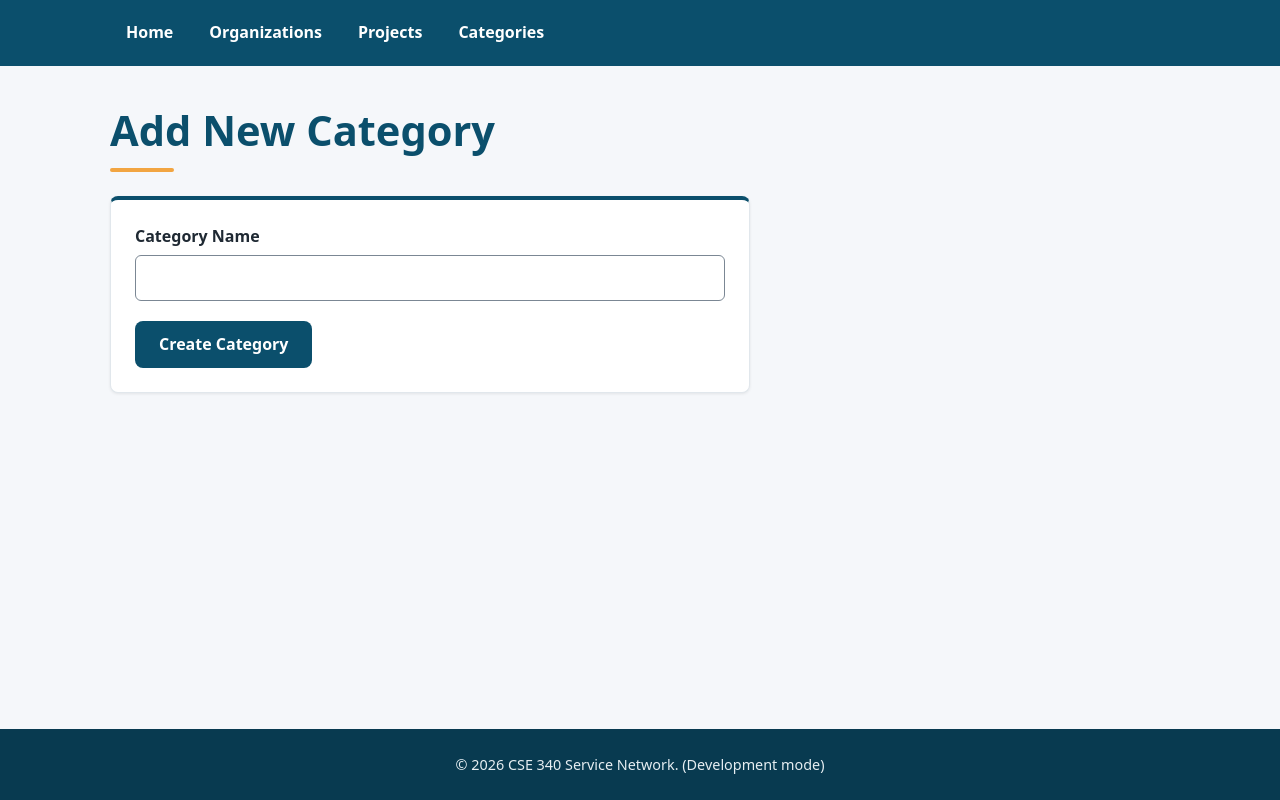
After one commit to MAPORTER16/cse340-course-repo, a Node server app: page /new-category in a window 1280 px wide. The commit adds this page. Run offline with Node 20, Linux system fonts and the light colour scheme.

Commit message:
Add create and edit category forms with validation
Add createCategory and updateCategory model functions using
parameterized queries. updateCategory throws a 404 error when no
category has the given ID.

Add new and edit category controllers with GET/POST /new-category and
/edit-category/:id routes. Server-side validation trims the name and
requires 3-100 characters; the forms check required and a 100
character max on the client. A duplicate name shows a flash message
instead of an error page, since category names are unique.

Link to the new category form from the categories page and to the
edit form from each category's details page.

Style all forms as cards with stacked labels, full-width fields and a
primary button, with field borders that meet WCAG contrast.

```diff
--- a/public/css/main.css
+++ b/public/css/main.css
@@ -195,6 +195,78 @@ main ul.tags li {
 }
 
 /* ==========================================================
+   Forms (create and edit pages)
+   ========================================================== */
+form {
+    max-width: 40rem;
+    padding: 1.5rem;
+    border: 1px solid var(--color-border);
+    border-top: 4px solid var(--color-primary);
+    border-radius: var(--radius);
+    background-color: var(--color-surface);
+    box-shadow: 0 1px 3px rgba(0, 0, 0, 0.08);
+}
+
+.form-group {
+    margin-bottom: 1.25rem;
+}
+
+/* Text fields: label above a full-width control */
+.form-group > label {
+    display: block;
+    margin-bottom: 0.35rem;
+    font-weight: 600;
+}
+
+.form-group input:not([type="checkbox"]),
+.form-group textarea,
+.form-group select {
+    display: block;
+    width: 100%;
+    padding: 0.6rem 0.75rem;
+    border: 1px solid #7b8794;      /* 3.7:1 against white, meets WCAG non-text contrast */
+    border-radius: 6px;
+    font: inherit;
+    color: var(--color-text);
+    background-color: var(--color-surface);
+}
+
+.form-group textarea {
+    min-height: 8rem;
+    resize: vertical;
+}
+
+/* Checkbox rows (assign categories form): box and label side by side */
+.form-group input[type="checkbox"] {
+    width: 1.1rem;
+    height: 1.1rem;
+    margin: 0 0.5rem 0 0;
+    vertical-align: middle;
+    accent-color: var(--color-primary);
+}
+
+.form-group div + div {
+    margin-top: 0.5rem;
+}
+
+button[type="submit"] {
+    padding: 0.65rem 1.5rem;
+    border: none;
+    border-radius: var(--radius);
+    font: inherit;
+    font-weight: 600;
+    color: #ffffff;
+    background-color: var(--color-primary);
+    cursor: pointer;
+    transition: background-color 0.2s ease;
+}
+
+button[type="submit"]:hover,
+button[type="submit"]:focus-visible {
+    background-color: var(--color-primary-dark);
+}
+
+/* ==========================================================
    Flash messages
    ========================================================== */
 .alert {
--- a/src/controllers/categories.js
+++ b/src/controllers/categories.js
@@ -3,9 +3,30 @@ import {
     getAllCategories,
     getCategoryDetails,
     getCategoriesByProjectId,
-    updateCategoryAssignments
+    updateCategoryAssignments,
+    createCategory,
+    updateCategory
 } from '../models/categories.js';
 import { getProjectsByCategoryId, getProjectDetails } from '../models/projects.js';
+import { body, validationResult } from 'express-validator';
+
+// PostgreSQL error code for a UNIQUE constraint violation
+// (category names must be unique in the database)
+const UNIQUE_VIOLATION = '23505';
+
+// Define validation and sanitization rules for the create and edit category forms.
+// The max length matches the database column (name VARCHAR(100)).
+// The min length is only checked here, not on the form, so it can be tested.
+const categoryValidation = [
+    body('name')
+        .trim()
+        .notEmpty()
+        .withMessage('Category name is required')
+        // Stop here if the name is empty, so only the "required" message shows
+        .bail()
+        .isLength({ min: 3, max: 100 })
+        .withMessage('Category name must be between 3 and 100 characters')
+];
 
 // Define any controller functions
 const showCategoriesPage = async (req, res) => {
@@ -91,10 +112,105 @@ const processAssignCategoriesForm = async (req, res, next) => {
     res.redirect(`/project/${projectId}`);
 };
 
+const showNewCategoryForm = async (req, res) => {
+    const title = 'Add New Category';
+
+    res.render('new-category', { title });
+};
+
+const processNewCategoryForm = async (req, res) => {
+    // Check for validation errors
+    const results = validationResult(req);
+    if (!results.isEmpty()) {
+        // Validation failed - loop through errors
+        results.array().forEach((error) => {
+            req.flash('error', error.msg);
+        });
+
+        // Redirect back to the new category form
+        return res.redirect('/new-category');
+    }
+
+    const { name } = req.body;
+
+    try {
+        const categoryId = await createCategory(name);
+
+        req.flash('success', 'Category added successfully!');
+        res.redirect(`/category/${categoryId}`);
+    } catch (error) {
+        if (error.code === UNIQUE_VIOLATION) {
+            req.flash('error', `A category named "${name}" already exists.`);
+        } else {
+            console.error('Error creating new category:', error);
+            req.flash('error', 'There was an error creating the category.');
+        }
+        res.redirect('/new-category');
+    }
+};
+
+const showEditCategoryForm = async (req, res, next) => {
+    const categoryId = req.params.id;
+    const category = await getCategoryDetails(categoryId);
+
+    // Send a 404 if no category has this ID (same as the details page)
+    if (!category) {
+        const err = new Error('Category Not Found');
+        err.status = 404;
+        return next(err);
+    }
+
+    const title = 'Edit Category';
+    res.render('edit-category', { title, category });
+};
+
+const processEditCategoryForm = async (req, res, next) => {
+    const categoryId = req.params.id;
+
+    // Check for validation errors
+    const results = validationResult(req);
+    if (!results.isEmpty()) {
+        // Validation failed - loop through errors
+        results.array().forEach((error) => {
+            req.flash('error', error.msg);
+        });
+
+        // Redirect back to the edit category form
+        return res.redirect(`/edit-category/${categoryId}`);
+    }
+
+    const { name } = req.body;
+
+    try {
+        await updateCategory(categoryId, name);
+
+        req.flash('success', 'Category updated successfully!');
+        res.redirect(`/category/${categoryId}`);
+    } catch (error) {
+        // No category has this ID: let the global error handler show the 404 page
+        if (error.status === 404) {
+            return next(error);
+        }
+
+        if (error.code === UNIQUE_VIOLATION) {
+            req.flash('error', `A category named "${name}" already exists.`);
+        } else {
+            console.error('Error updating category:', error);
+            req.flash('error', 'There was an error updating the category.');
+        }
+        res.redirect(`/edit-category/${categoryId}`);
+    }
+};
+
 // Export any controller functions
 export {
     showCategoriesPage,
     showCategoryDetailsPage,
     showAssignCategoriesForm,
-    processAssignCategoriesForm
+    processAssignCategoriesForm,
+    categoryValidation,
+    showNewCategoryForm,
+    processNewCategoryForm,
+    showEditCategoryForm,
+    processEditCategoryForm
 };
--- a/src/views/categories.ejs
+++ b/src/views/categories.ejs
@@ -4,6 +4,8 @@
     <h1><%= title %></h1>
 
      <p>Browse service projects by category.</p>
+
+     <p><a href="/new-category">Add a New Category</a></p>
 
      <ul>
         <% categories.forEach(category => { %>
--- a/src/views/category.ejs
+++ b/src/views/category.ejs
@@ -4,6 +4,8 @@
     <h1><%= title %></h1>
 
     <h2><%= category.name %></h2>
+
+    <p><a href="/edit-category/<%= category.category_id %>">Edit Category</a></p>
 
     <% if (projects.length === 0) { %>
         <p>There are no service projects in this category yet.</p>
--- /dev/null
+++ b/src/views/new-category.ejs
@@ -0,0 +1,14 @@
+<%- include('partials/header') %>
+<main>
+    <h1><%= title %></h1>
+
+    <form action="/new-category" method="POST">
+        <div class="form-group">
+            <label for="name">Category Name</label>
+            <input type="text" id="name" name="name" required maxlength="100" />
+        </div>
+
+        <button type="submit">Create Category</button>
+    </form>
+</main>
+<%- include('partials/footer') %>
```
Also changed, not shown: src/models/categories.js (+66 -1 lines), src/routes.js (+18 -1 lines), src/views/edit-category.ejs (added, +21 -0 lines).
